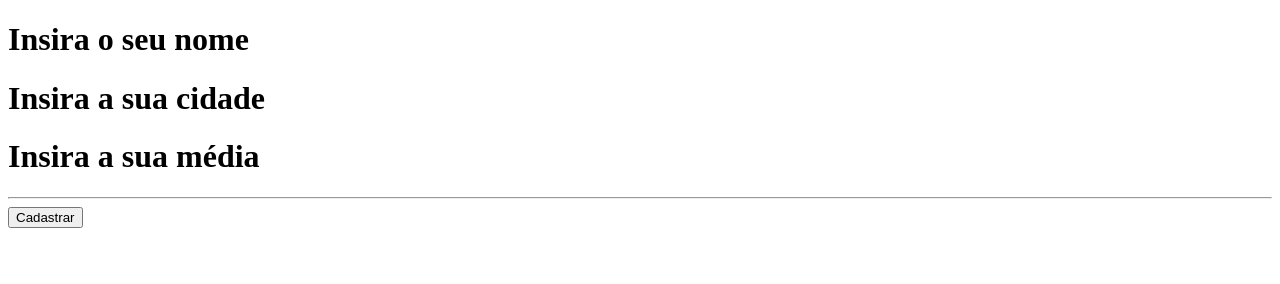
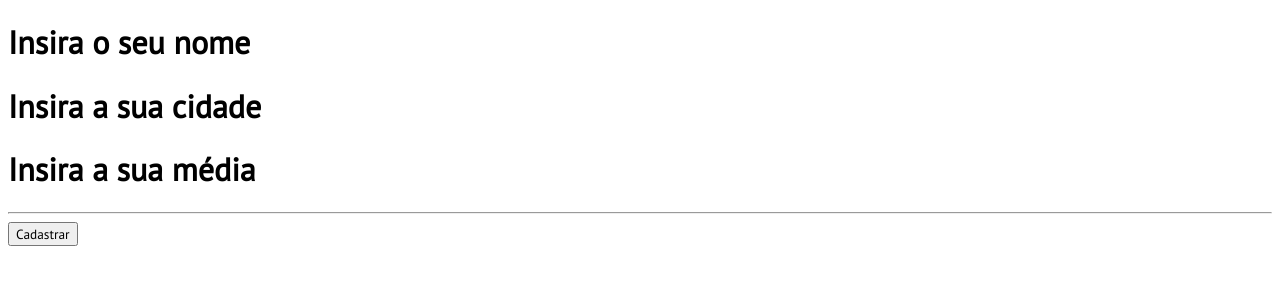
Before and after one commit to caaaampos444/cadastros, a plain HTML site: page index.html in a window 1280 px wide. Drawn offline with Linux system fonts and the light colour scheme.

Commit message:
finalizado

```diff
--- a/index.html
+++ b/index.html
@@ -4,6 +4,9 @@
     <meta charset="UTF-8">
     <meta name="viewport" content="width=device-width, initial-scale=1.0">
     <link rel="stylesheet" href="./style.css">
+    <link rel="preconnect" href="https://fonts.googleapis.com">
+    <link rel="preconnect" href="https://fonts.gstatic.com" crossorigin>
+    <link href="https://fonts.googleapis.com/css2?family=Merriweather&family=PT+Sans&display=swap" rel="stylesheet">
     <script src="./main.js" defer></script>
     <title>Aula 01</title>
 </head>
--- a/main.js
+++ b/main.js
@@ -21,7 +21,7 @@ function trocarTitulo(){
     }else{
         media.textContent=mediaDigitada
     }
-    if(mediaDigitada<'7'){
+    if(mediaDigitada<7){
         media.classList.add('vermelho')
     }else{
         media.classList.add('azul')
--- a/style.css
+++ b/style.css
@@ -4,3 +4,7 @@
 .vermelho{
     color: red;
 }
+*{
+    font-family: 'Merriweather', serif;
+    font-family: 'PT Sans', sans-serif;
+}
```
